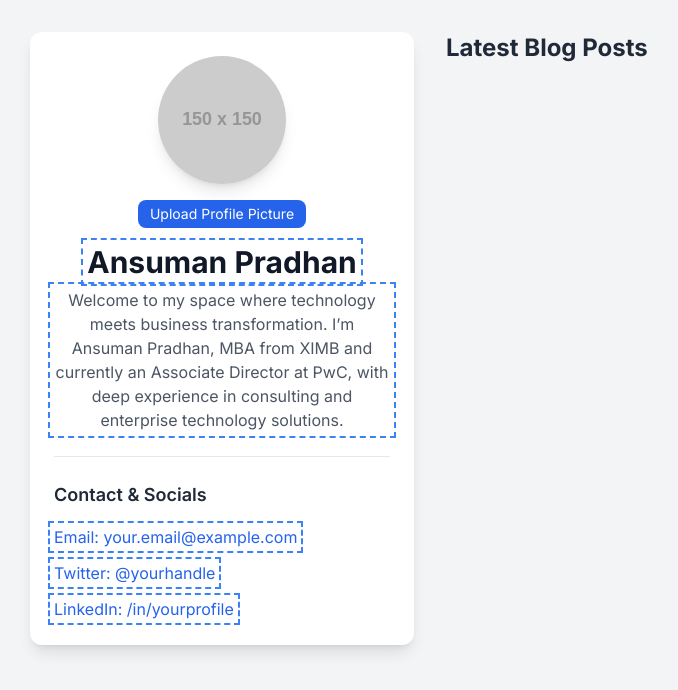
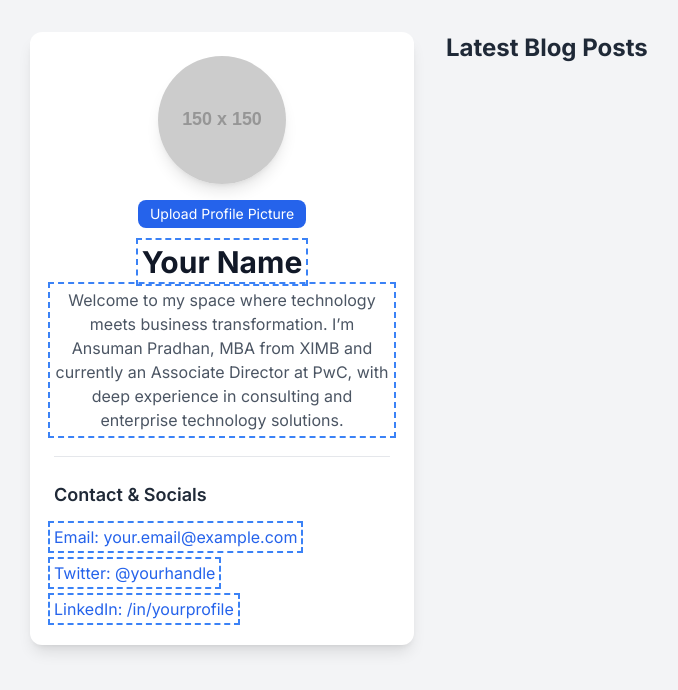
Before and after one commit to Ansuman1990/Ansuman_blog, a plain HTML site: page index.html in a window 1280 px wide. Shown: the whole page, without its empty margins (2-680 px from the left). Drawn offline with nearby package versions, Linux system fonts and the light colour scheme; placeholder pictures from the web are drawn by us.

Commit message:
Update index.html

```diff
--- a/index.html
+++ b/index.html
@@ -41,7 +41,7 @@
           Upload Profile Picture
         </button>
 
-        <h1 class="text-3xl font-bold text-gray-900 mt-4" contenteditable="true">Ansuman Pradhan</h1>
+        <h1 class="text-3xl font-bold text-gray-900 mt-4" contenteditable="true">Your Name</h1>
         <p class="text-gray-600 mt-2" contenteditable="true">
           Welcome to my space where technology meets business transformation. I’m Ansuman Pradhan, MBA from XIMB and currently an Associate Director at PwC, with deep experience in consulting and enterprise technology solutions.
         </p>
```
